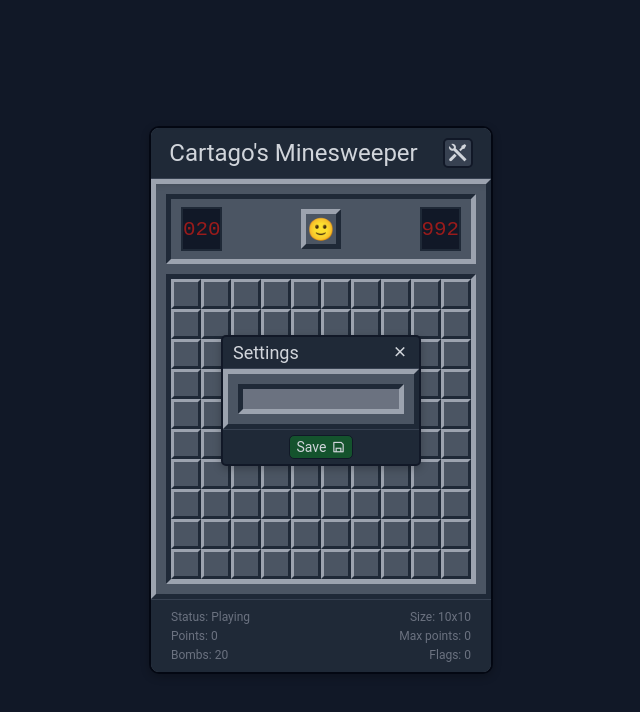
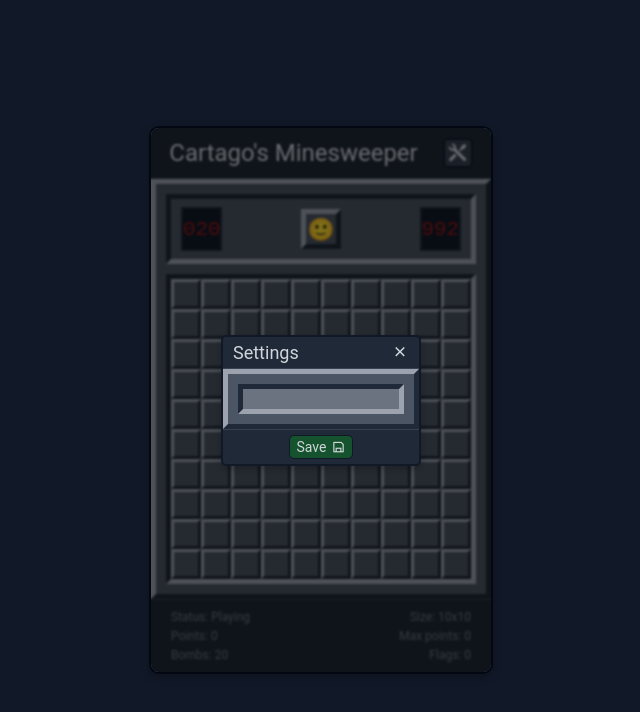
Before and after one commit to CartagoGit/minesweeper, an Angular app: page / in a window 1280 px wide. Both pictures are taken after a click on the element 776 px from the left and 153 px from the top of the page. Shown: the top 712 px of the page, without its empty margins (319-959 px from the left). Built offline with nearby package versions, Linux system fonts and the light colour scheme.

Commit message:
Habilitamos el backdrop del modal

```diff
--- a/src/app/components/modal-settings/modal-settings.component.html
+++ b/src/app/components/modal-settings/modal-settings.component.html
@@ -1,3 +1,4 @@
+<div class="backdrop"></div>
 <main class="modal">
   <section class="modal__header">
     <span class="title">Settings</span>
--- a/src/app/components/modal-settings/modal-settings.component.scss
+++ b/src/app/components/modal-settings/modal-settings.component.scss
@@ -1,4 +1,21 @@
+:host {
+  position: relative;
+  transition: ease 0.2s all;
+  backdrop-filter: blur(1px);
+}
+.backdrop {
+  position: absolute;
+  top: 0;
+  left: 0;
+  width: 100%;
+  height: 100%;
+  background-color: rgba(0, 0, 0, 0.5);
+  z-index: 1;
+}
+
+
 .modal {
+  z-index: 2;
   display: flex;
   flex-direction: column;
   border: 2px solid var(--gray-900);
@@ -52,7 +69,7 @@
     gap: 10px;
     width: 100%;
     box-sizing: border-box;
-    .save{
+    .save {
       display: flex;
       gap: 5px;
       cursor: pointer;
```
